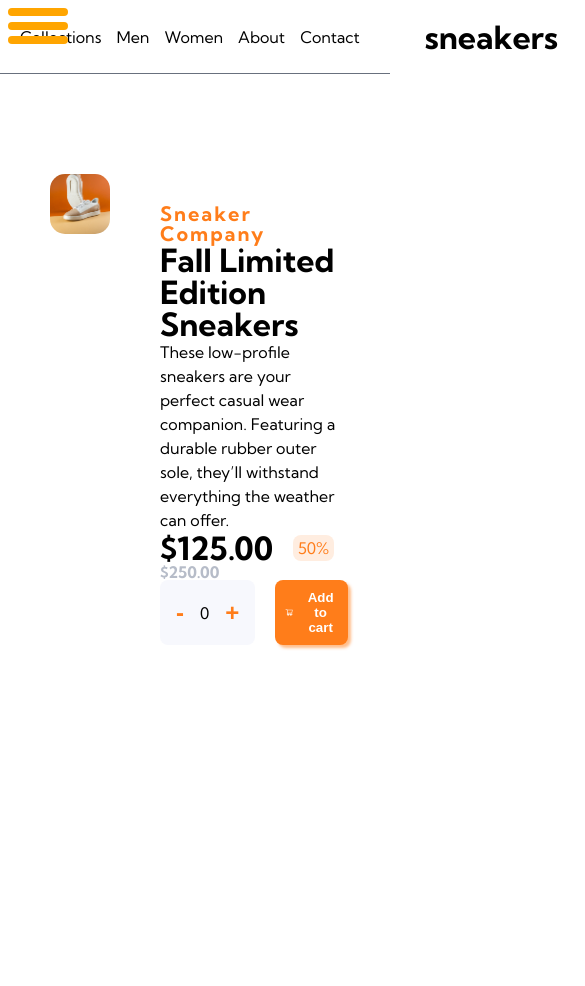
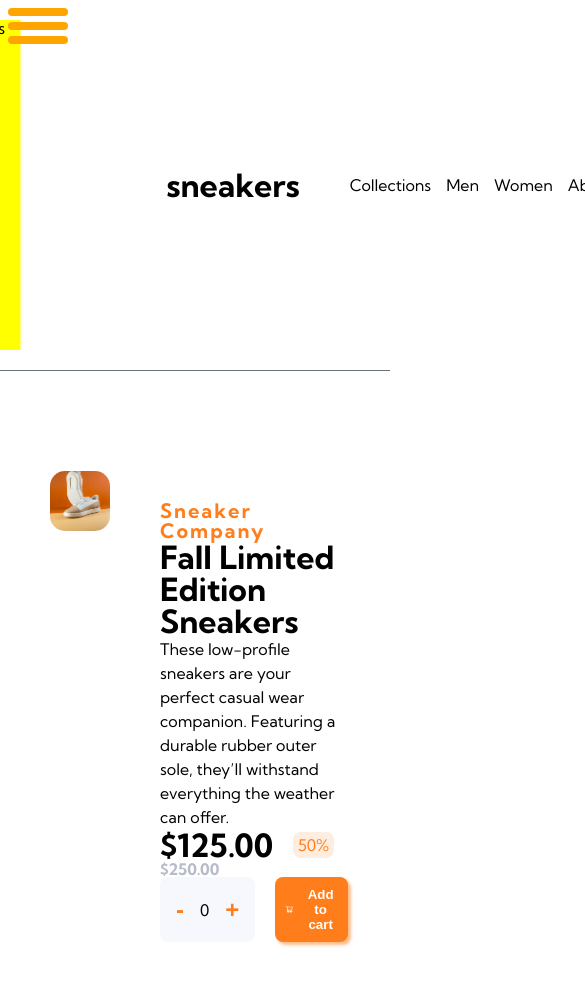
Before and after one commit to TylerAycock/product-page, a React (Vite) app: page / in a window 390 px wide. Shown: the top 986 px of the page, 585 px wide, since content can reach past the window. Before the commit the page ends 844 px from the top, so only its background shows below. Built offline with nearby package versions, Linux system fonts and the light colour scheme.

Commit message:
additional styling for hamburger menu

```diff
--- a/src/components/mobileNav/Hamburger.css
+++ b/src/components/mobileNav/Hamburger.css
@@ -19,6 +19,10 @@
     left: var(--hamburger-margin);
     z-index: 2;
     cursor: pointer;
+}
+
+.hamburger-menu:has(input:checked){
+
 }
 
 .hamburger-menu input,
@@ -60,3 +64,21 @@
    opacity: 0;
    width: 0;
 }
+
+.sidebar{
+  transition: translate var(--animation-timing);
+  translate: -100%;
+  padding-top: (var(--hamburger-height)+var(--hamburger-margin)+1rem);
+  background: yellow;
+  /* max-width: 10rem;
+  height: 100vh; */
+}
+
+.sidebar nav {
+  display: flex;
+  flex-direction: column;
+}
+
+.hamburger-menu:has(input:checked) + .sidebar{
+  translate: 0;
+}
```
